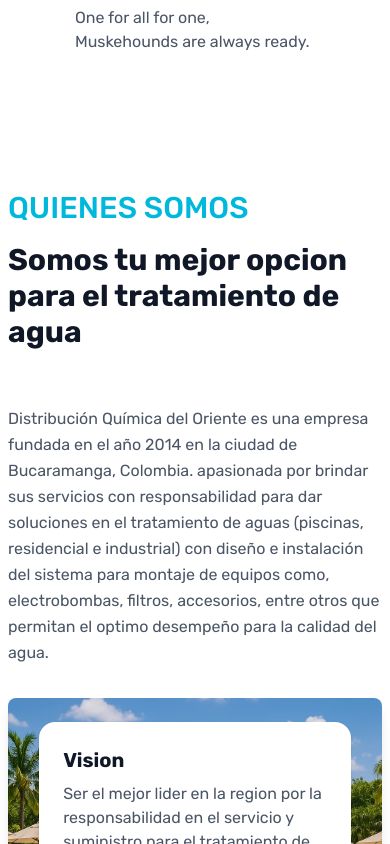
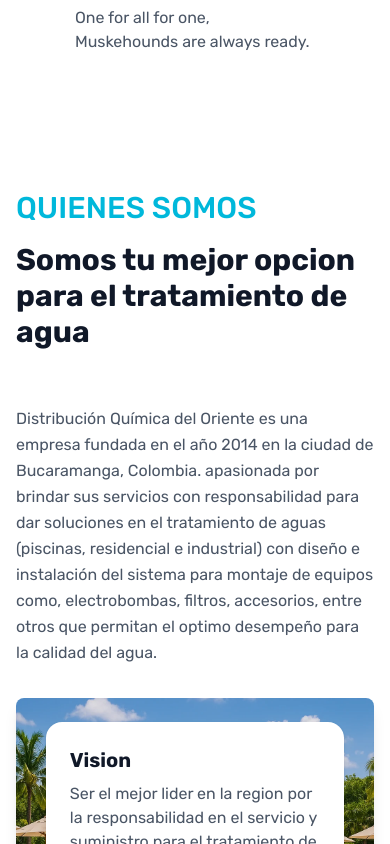
Before and after one commit to jafh1906/D.Q-del-oriente, a React (Vite) app: page / in a window 390 px wide. Shown: the part 3160-4004 px from the top of the page. Built offline with nearby package versions, Linux system fonts and the light colour scheme.

Commit message:
Padding arreglado

```diff
--- a/src/Components/Nosotros.jsx
+++ b/src/Components/Nosotros.jsx
@@ -6,7 +6,7 @@ export const Nosotros = () => {
   return (
     <section
       id="nosotros"
-      className="letra-2 container px-2 scroll-mt-10 md:scroll-mt-14 mx-auto flex flex-col justify-center space-y-8 py-16 sm:px-6 lg:px-8"
+      className="letra-2 container px-4 scroll-mt-10 md:scroll-mt-14 mx-auto flex flex-col justify-center space-y-8 py-16 sm:px-6 lg:px-8"
     >
       {/* Header */}
 
```
